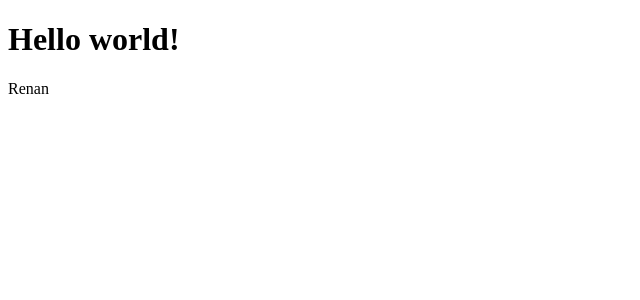
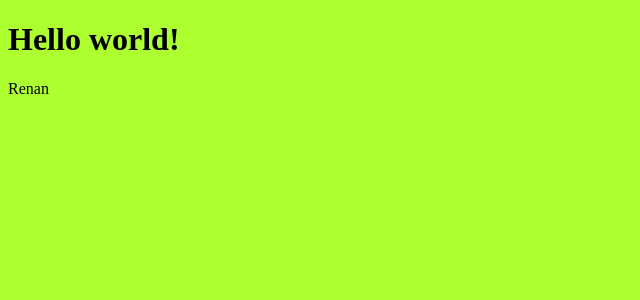
Before and after one commit to RenanFachin/RS_RocketNotesFront, a React (Vite) app: page / in a window 1280 px wide. Shown: the top 300 px of the page, without its empty margins (0-640 px from the left). Built offline with nearby package versions, Linux system fonts and the light colour scheme.

Commit message:
Inicio dos conceitos sobre estilição utilizando o REACT. Cada componente terá sua própria folha de estilos constomizada

```diff
--- a/src/main.jsx
+++ b/src/main.jsx
@@ -1,7 +1,7 @@
 import React from 'react'
 import ReactDOM from 'react-dom/client'
 
-import { Details } from './pages/Details'
+import { Details } from './pages/Details' // está buscando o index de dentro da pasta details
 // {} para importação sem o default, precisa usar exatamente o mesmo nome dentro da função
 
 ReactDOM.createRoot(document.getElementById('root')).render(
--- a/src/pages/Details.jsx
+++ b/src/pages/Details/index.jsx
@@ -1,6 +1,9 @@
 // Fazendo o import do fragment de dentro do react - import { Fragment } from 'react'
 // Só é necessário este import caso se deseje utilizar <Frament> </Fragment> como caixa de conteúdo
 // Se não quiser fazer o import, pode se utilizar desta propriedade usando apenas <> </>
+
+// Fazendo o IMPORT do css
+import "./styles.css"
 
 // é necessário exportar a função (export)
 export function Details(){
--- /dev/null
+++ b/src/pages/Details/styles.css
@@ -0,0 +1,3 @@
+body{
+    background: greenyellow;
+}
```
